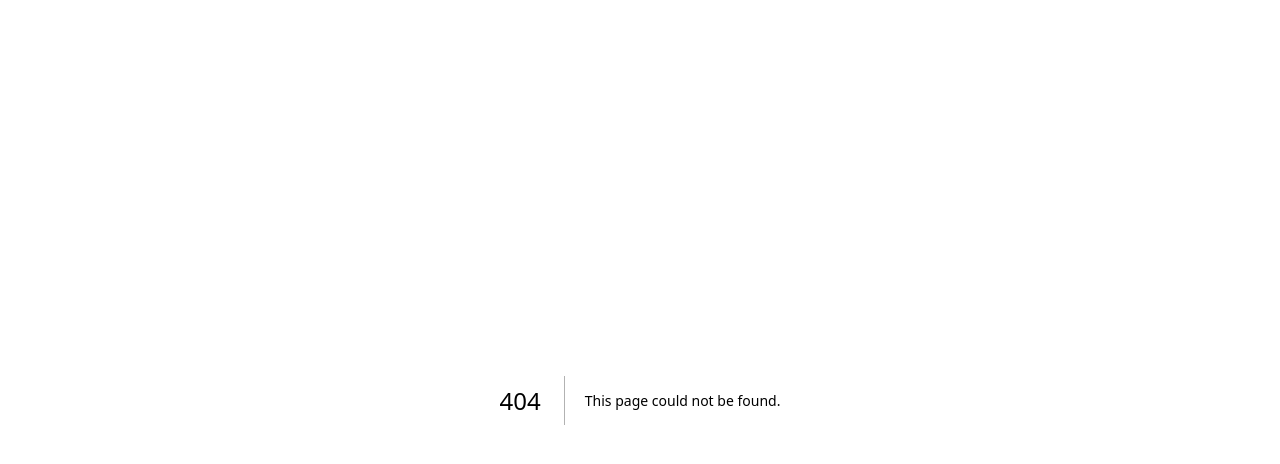
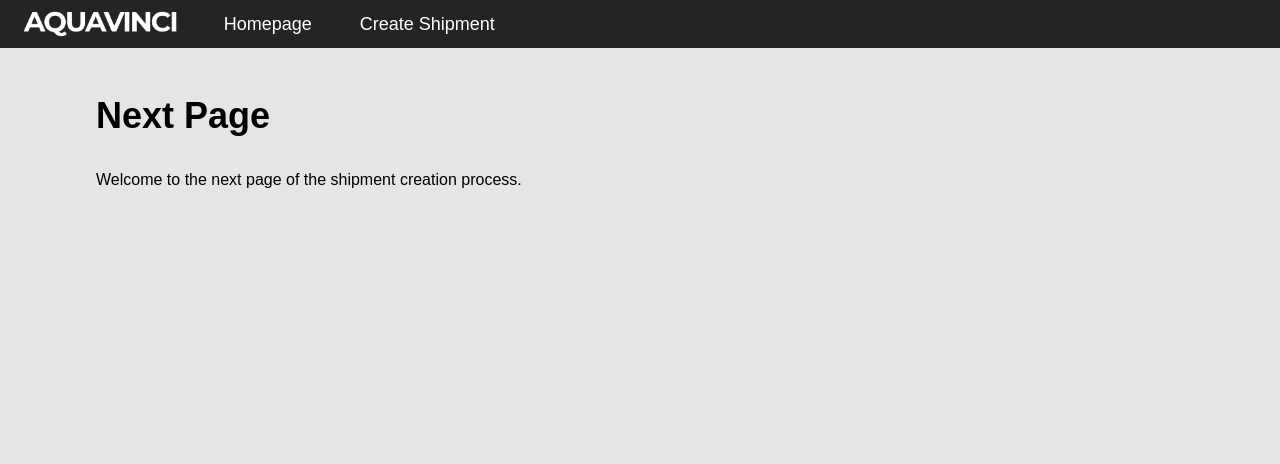
Before and after one commit to AlketKuehne/aquavinci, a Next.js app: page /create-shipment/details in a window 1280 px wide. Before the commit this address had no page. Shown: the top 464 px of the page. Built offline with nearby package versions, Linux system fonts and the light colour scheme.

Commit message:
renamed subsubpage

```diff
--- /dev/null
+++ b/app/create-shipment/details/page.tsx
@@ -0,0 +1,44 @@
+import Link from "next/link";
+import Image from "next/image";
+
+export default function NextPage() {
+  return (
+    <div className="flex flex-col items-center min-h-screen">
+      {/* Navigation Bar */}
+      <nav className="relative w-full h-12 bg-[#242424] flex items-center px-4 z-10">
+        {/* Clickable Logo (Fixed Size, No Overlap) */}
+        <Link href="/" className="flex items-center">
+          <Image
+            src="/logoname.png"
+            alt="Logo"
+            width={140}
+            height={50}
+            className="h-10 w-auto cursor-pointer"
+          />
+        </Link>
+
+        {/* Navigation Links (Start after the logo, properly spaced) */}
+        <div className="flex h-full ml-4">
+          <Link
+            href="/"
+            className="flex items-center justify-center px-6 text-lg text-white bg-[#242424] transition-all duration-[1250ms] hover:bg-gray-200 hover:text-black h-full"
+          >
+            Homepage
+          </Link>
+          <Link
+            href="/create-shipment"
+            className="flex items-center justify-center px-6 text-lg text-white bg-[#242424] transition-all duration-[1250ms] hover:bg-gray-200 hover:text-black h-full"
+          >
+            Create Shipment
+          </Link>
+        </div>
+      </nav>
+
+      {/* Page Content */}
+      <div className="flex flex-col items-start w-full max-w-6xl mt-12 px-8">
+        <h1 className="text-4xl font-extrabold mb-8 self-start">Next Page</h1>
+        <p>Welcome to the next page of the shipment creation process.</p>
+      </div>
+    </div>
+  );
+}
```
